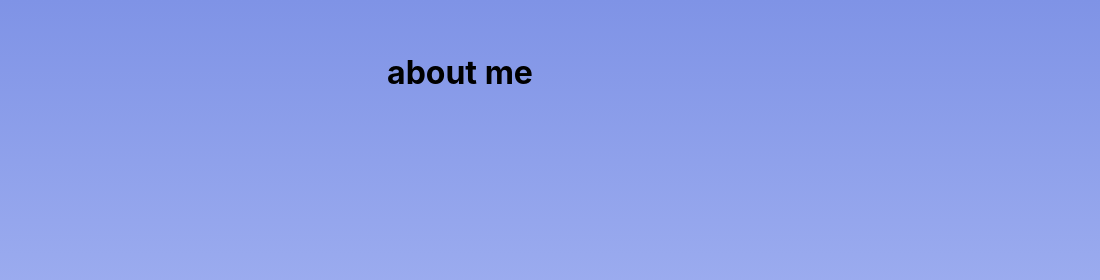
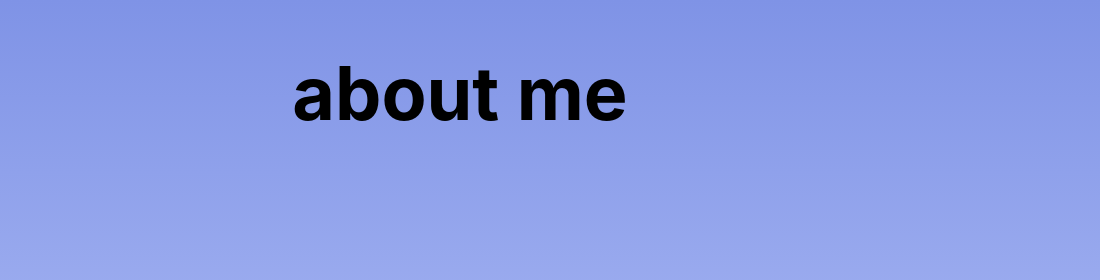
Before and after one commit to w-biggs/Portfolio, a website: page dev/about/index.html in a window 1280 px wide. Shown: the top 280 px of the page, 180-1280 px from the left. Drawn offline with nearby package versions, Linux system fonts and the light colour scheme; files that its build step writes are made by us from their sources; files whose address does not match are found by name; a web font is replaced by a local one.

Commit message:
making body padding homepage-specific

```diff
--- a/dev/scss/common.scss
+++ b/dev/scss/common.scss
@@ -25,8 +25,12 @@ html {
 body{
   min-height: 100vh;
   margin: 0;
-  padding: 4vh 0 0 0;
+  padding: 0;
   text-align: center;
+}
+
+h1{
+  font-size: 4.6rem;
 }
 
 .leftnav{
--- a/dev/scss/home.scss
+++ b/dev/scss/home.scss
@@ -6,6 +6,7 @@ body{
   display: flex;
   flex-direction: column;
 	justify-content: space-around;
+  padding: 4vh 0 0 0;
 }
 
 header{
```
